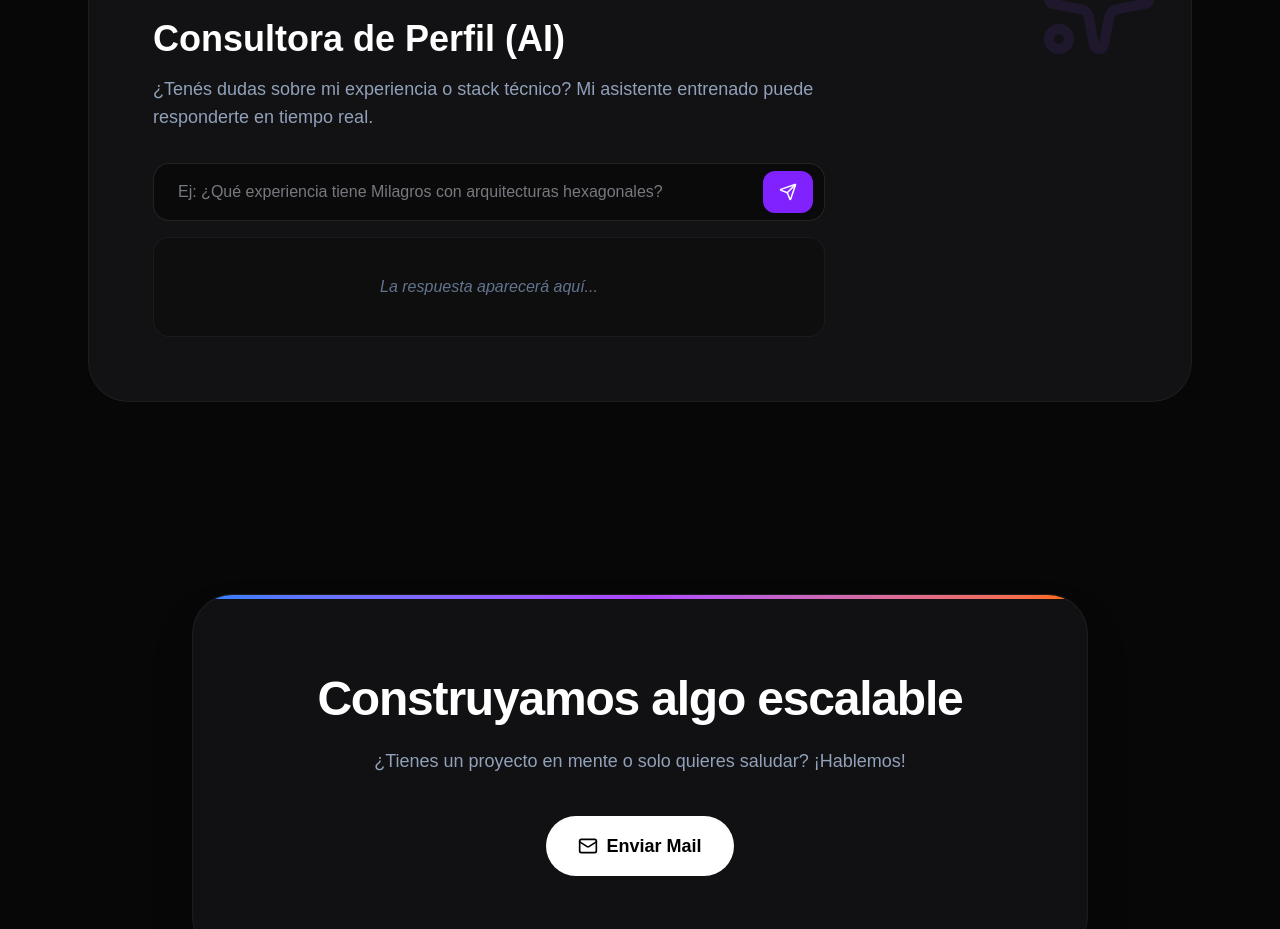
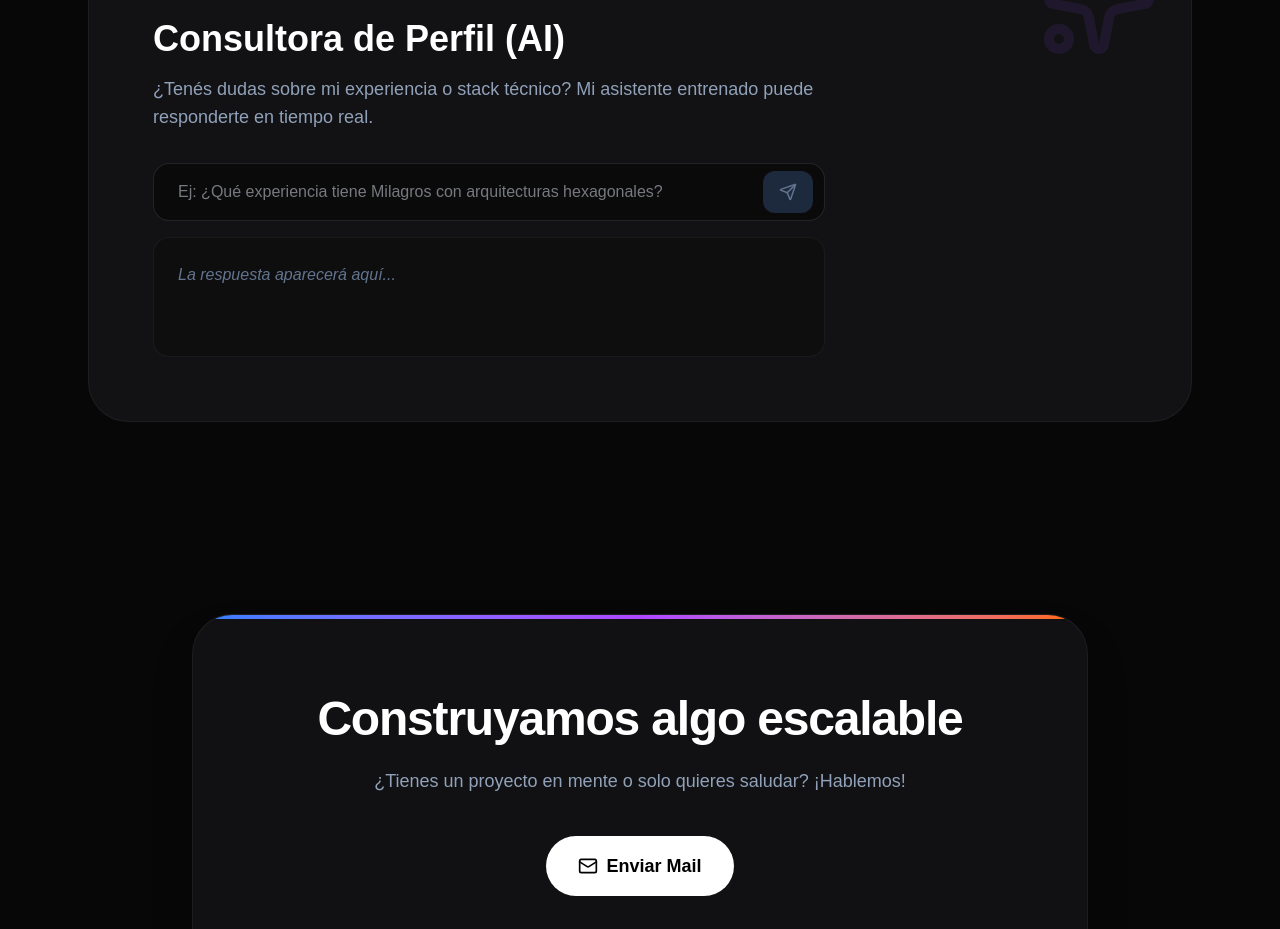
Before and after one commit to Milialvarez/milagrosalvarez, a Next.js app: page / in a window 1280 px wide. Shown: the part 3812-4741 px from the top of the page. Built offline with nearby package versions, Linux system fonts and the light colour scheme.

Commit message:
feat: use langchain to generate the prompt, capture the question and generate a proper answer

```diff
--- /dev/null
+++ b/app/api/chat/route.ts
@@ -0,0 +1,66 @@
+import { NextResponse } from "next/server";
+import { Index } from "@upstash/vector";
+import { GoogleGenerativeAIEmbeddings } from "@langchain/google-genai";
+import { GoogleGenerativeAI } from "@google/generative-ai";
+
+const index = new Index({
+  url: process.env.UPSTASH_VECTOR_REST_URL as string,
+  token: process.env.UPSTASH_VECTOR_REST_TOKEN as string,
+});
+
+const embeddings = new GoogleGenerativeAIEmbeddings({
+  apiKey: process.env.GOOGLE_GENAI_API_KEY,
+  model: "gemini-embedding-001",
+});
+
+const genAI = new GoogleGenerativeAI(process.env.GOOGLE_GENAI_API_KEY as string);
+
+export async function POST(req: Request) {
+  try {
+    const body = await req.json();
+    const userMessage = body.messages[body.messages.length - 1].content;
+
+    const queryVectorFull = await embeddings.embedQuery(userMessage);
+    const queryVector = queryVectorFull.slice(0, 1536);
+
+    const searchResults = await index.query({
+      vector: queryVector,
+      topK: 3,
+      includeMetadata: true,
+    });
+
+    const contextText = searchResults
+      .map((res) => res.metadata?.text)
+      .join("\n\n---\n\n");
+
+    const prompt = `
+      Eres el asistente virtual del portfolio de Milagros Alvarez.
+      Tu objetivo es responder preguntas sobre ella basandote UNICAMENTE en la siguiente informacion extraida de su perfil.
+      Si te preguntan algo que no esta en la informacion, responde amablemente que no tienes ese dato y sugiere que la contacten directamente a milagrosalvarez2604@gmail.com o por LinkedIn.
+      Se amable, profesional, entusiasta y utiliza un tono natural.
+
+      INFORMACION DE MILAGROS:
+      ${contextText}
+
+      PREGUNTA DEL USUARIO:
+      ${userMessage}
+    `;
+
+    const model = genAI.getGenerativeModel({ model: "gemini-2.5-flash" });
+
+    const result = await model.generateContent(prompt);
+    const responseText = result.response.text();
+
+    return NextResponse.json({
+      role: "assistant",
+      content: responseText,
+    });
+
+  } catch (error) {
+    console.error("Error en la ruta de chat:", error);
+    return NextResponse.json(
+      { error: "Hubo un error procesando tu consulta." },
+      { status: 500 }
+    );
+  }
+}
--- a/app/page.tsx
+++ b/app/page.tsx
@@ -6,18 +6,51 @@ import { motion, AnimatePresence } from "framer-motion";
 import { portfolioData } from "../data";
 import {
   Download, Mail, Globe, Sparkles, Send,
-  ChevronLeft, ChevronRight, ExternalLink
+  ChevronLeft, ChevronRight, ExternalLink,
+  Loader2
 } from "lucide-react";
 import { FaGithub, FaLinkedin } from "react-icons/fa";
 
 export default function Portfolio() {
-  const [lang, setLang] = useState<"es" | "en">("es");
+const [lang, setLang] = useState<"es" | "en">("es");
   const data = portfolioData[lang];
   const [currentProject, setCurrentProject] = useState(0);
   const [aiQuery, setAiQuery] = useState("");
+  const [aiResponse, setAiResponse] = useState("");
+  const [isLoading, setIsLoading] = useState(false);
 
   const nextProject = () => setCurrentProject((prev) => (prev + 1) % data.projects.items.length);
   const prevProject = () => setCurrentProject((prev) => (prev - 1 + data.projects.items.length) % data.projects.items.length);
+
+  const handleAiSearch = async () => {
+    if (!aiQuery.trim() || isLoading) return;
+
+    setIsLoading(true);
+    setAiResponse("");
+
+    try {
+      const response = await fetch("/api/chat", {
+        method: "POST",
+        headers: { "Content-Type": "application/json" },
+        body: JSON.stringify({
+          messages: [{ role: "user", content: aiQuery }]
+        }),
+      });
+
+      const result = await response.json();
+
+      if (result.content) {
+        setAiResponse(result.content);
+      } else {
+        setAiResponse("Lo siento, hubo un problema al procesar la respuesta.");
+      }
+    } catch (error) {
+      console.error("Error consultando la IA:", error);
+      setAiResponse("Error de conexion. Intentalo de nuevo.");
+    } finally {
+      setIsLoading(false);
+    }
+  };
 
   const handleSmoothScroll = (e: MouseEvent<HTMLAnchorElement>, targetId: string) => {
     e.preventDefault();
@@ -336,21 +369,44 @@ export default function Portfolio() {
                 <p className="text-slate-400 text-lg mb-8">{data.ai.description}</p>
 
                 <div className="flex flex-col gap-4">
-                  <div className="relative">
+                  <form
+                    onSubmit={(e) => { e.preventDefault(); handleAiSearch(); }}
+                    className="relative"
+                  >
                     <input
                       type="text"
                       value={aiQuery}
                       onChange={(e) => setAiQuery(e.target.value)}
                       placeholder={data.ai.placeholder}
-                      className="w-full bg-[#0A0A0B] border border-white/10 rounded-2xl py-4 px-6 focus:outline-none focus:border-violet-500 transition-colors pr-16 text-slate-200"
+                      disabled={isLoading}
+                      className="w-full bg-[#0A0A0B] border border-white/10 rounded-2xl py-4 px-6 focus:outline-none focus:border-violet-500 transition-colors pr-16 text-slate-200 disabled:opacity-50"
                     />
-                    <button className="absolute right-3 top-2 bottom-2 bg-violet-600 hover:bg-violet-500 text-white px-4 rounded-xl transition-all">
-                      <Send size={18} />
+                    <button
+                      type="submit"
+                      disabled={isLoading || !aiQuery.trim()}
+                      className="absolute right-3 top-2 bottom-2 bg-violet-600 hover:bg-violet-500 text-white px-4 rounded-xl transition-all disabled:bg-slate-800 disabled:text-slate-500"
+                    >
+                      {isLoading ? <Loader2 size={18} className="animate-spin" /> : <Send size={18} />}
                     </button>
-                  </div>
+                  </form>
 
-                  <div className="bg-[#0A0A0B]/50 border border-white/5 rounded-2xl p-6 min-h-[100px] flex items-center justify-center text-slate-500 italic">
-                    {data.ai.responsePlaceholder}
+                  <div className="bg-[#0A0A0B]/50 border border-white/5 rounded-2xl p-6 min-h-[120px] flex items-start text-slate-300 leading-relaxed overflow-y-auto">
+                    {isLoading ? (
+                      <div className="flex items-center gap-3 text-slate-500 italic">
+                        <Loader2 size={16} className="animate-spin text-violet-500" />
+                        Pensando...
+                      </div>
+                    ) : aiResponse ? (
+                      <motion.p
+                        initial={{ opacity: 0 }}
+                        animate={{ opacity: 1 }}
+                        className="whitespace-pre-wrap"
+                      >
+                        {aiResponse}
+                      </motion.p>
+                    ) : (
+                      <span className="text-slate-500 italic">{data.ai.responsePlaceholder}</span>
+                    )}
                   </div>
                 </div>
               </div>
--- a/package.json
+++ b/package.json
@@ -9,6 +9,7 @@
     "lint": "eslint"
   },
   "dependencies": {
+    "@google/generative-ai": "^0.24.1",
     "@langchain/community": "^1.1.28",
     "@langchain/core": "^1.1.46",
     "@langchain/google-genai": "^2.1.30",
--- /dev/null
+++ b/scripts/test-models.ts
@@ -0,0 +1,40 @@
+/* eslint-disable @typescript-eslint/no-explicit-any */
+import * as dotenv from "dotenv";
+dotenv.config({ path: ".env.local" });
+
+const run = async () => {
+  try {
+    const apiKey = process.env.GOOGLE_GENAI_API_KEY;
+
+    if (!apiKey) {
+      console.log("❌ No se encontró la API Key en el archivo .env.local");
+      return;
+    }
+
+    console.log("🔍 Consultando a Google AI Studio...");
+
+    const response = await fetch(`https://generativelanguage.googleapis.com/v1beta/models?key=${apiKey}`);
+    const data = await response.json();
+
+    if (data.models) {
+      console.log("\n🤖 Modelos de CHAT disponibles para tu clave:");
+
+      // Filtramos para que solo te muestre los modelos generativos (los de chat)
+      const chatModels = data.models.filter((m: any) =>
+        m.supportedGenerationMethods.includes("generateContent")
+      );
+
+      chatModels.forEach((m: any) => {
+        // Le sacamos el prefijo "models/" para que veas el nombre exacto que hay que usar
+        console.log(`✅ ${m.name.replace('models/', '')}`);
+      });
+
+    } else {
+      console.log("❌ Error consultando modelos:", data);
+    }
+  } catch (error) {
+    console.error("❌ Falló la conexión:", error);
+  }
+};
+
+run();
```
Also changed, not shown: 1 other file (tests, documents, lock files or other folders).
